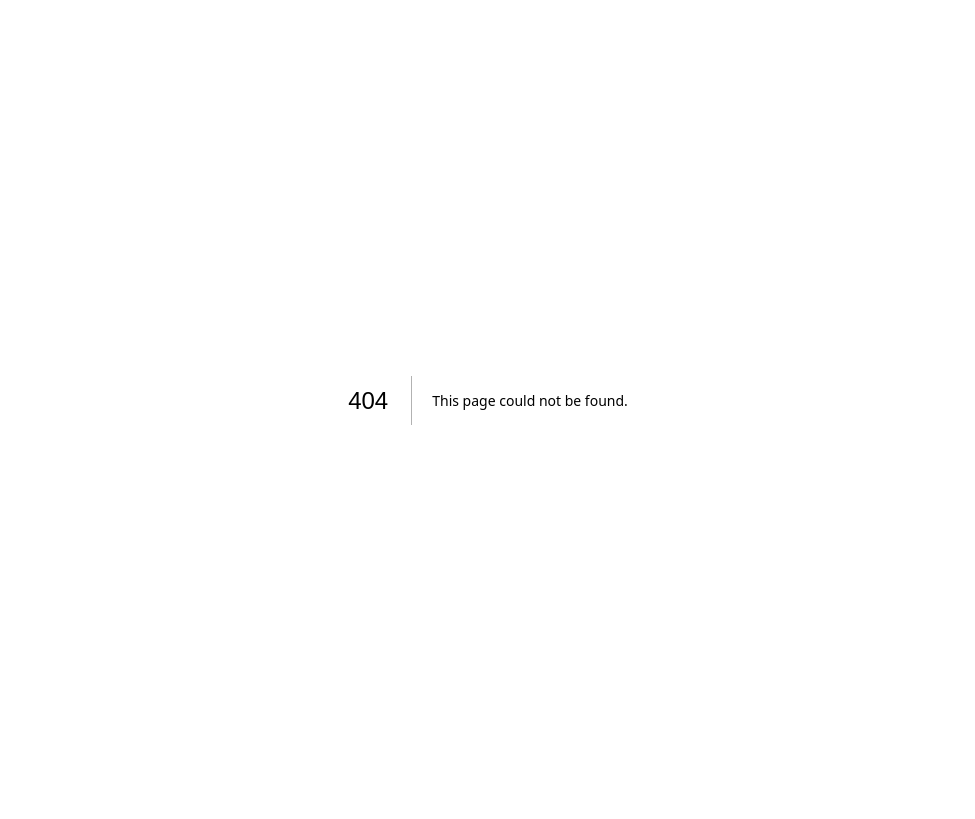
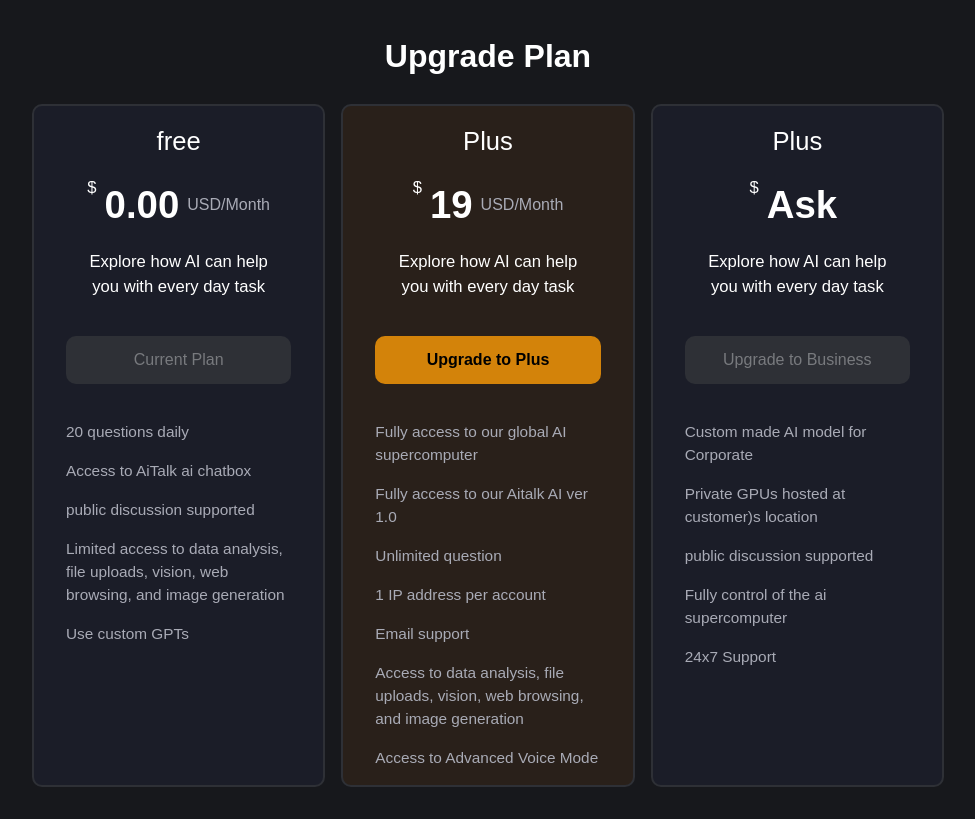
Before and after one commit to Anuran12/aitalk, a Next.js app: page /upgrade in a window 1280 px wide. Before the commit this address had no page. Shown: the whole page, without its empty margins (152-1127 px from the left). Built offline with nearby package versions, Linux system fonts and the light colour scheme.

Commit message:
pricing page

```diff
--- /dev/null
+++ b/app/upgrade/page.tsx
@@ -0,0 +1,88 @@
+import React from "react";
+
+export default function UpgradePage() {
+  return (
+    <div className="flex flex-col items-center justify-center gap-6 min-h-screen p-8">
+      <h1 className="font-bold text-[2.5vw]">Upgrade Plan</h1>
+      <div className="grid grid-cols-3 w-[75%] gap-4">
+        <div className="bg-[#313D6A]/15 border-2 border-[#2E3036] w-full flex flex-col gap-4 items-center px-5 md:px-8 py-4 rounded-[10px]">
+          <h1 className="text-[2vw]">free</h1>
+          <div className="flex gap-2">
+            <span className="text-[1.3vw]">&#36;</span>
+            <div className="flex items-center gap-2">
+              <h1 className="text-[3vw] font-bold">0.00</h1>
+              <span className="text-[#A9ABB6]">USD/Month</span>
+            </div>
+          </div>
+          <p className="text-[1.3vw] text-center w-[90%]">
+            Explore how AI can help you with every day task
+          </p>
+          <button className="w-full bg-[#2E3036] py-3 rounded-[10px] text-[#787A7E] my-5">
+            Current Plan
+          </button>
+          <ul className="text-[#A9ABB6] text-[1.2vw] flex flex-col gap-4">
+            <li>20 questions daily</li>
+            <li>Access to AiTalk ai chatbox</li>
+            <li>public discussion supported</li>
+            <li>
+              Limited access to data analysis, file uploads, vision, web
+              browsing, and image generation
+            </li>
+            <li>Use custom GPTs</li>
+          </ul>
+        </div>
+        <div className="bg-[#754015]/20 border-2 border-[#2E3036] w-full flex flex-col gap-4 justify-center items-center px-5 md:px-8 py-4 rounded-[10px]">
+          <h1 className="text-[2vw]">Plus</h1>
+          <div className="flex gap-2">
+            <span className="text-[1.3vw]">&#36;</span>
+            <div className="flex items-center gap-2">
+              <h1 className="text-[3vw] font-bold">19</h1>
+              <span className="text-[#A9ABB6]">USD/Month</span>
+            </div>
+          </div>
+          <p className="text-[1.3vw] text-center w-[90%]">
+            Explore how AI can help you with every day task
+          </p>
+          <button className="w-full bg-[#D3830A] py-3 rounded-[10px] text-[#000000] font-semibold my-5">
+            Upgrade to Plus
+          </button>
+          <ul className="text-[#A9ABB6] text-[1.2vw] flex flex-col gap-4">
+            <li>Fully access to our global AI supercomputer</li>
+            <li>Fully access to our Aitalk AI ver 1.0</li>
+            <li>Unlimited question</li>
+            <li>1 IP address per account</li>
+            <li>Email support</li>
+            <li>
+              Access to data analysis, file uploads, vision, web browsing, and
+              image generation
+            </li>
+            <li>Access to Advanced Voice Mode</li>
+          </ul>
+        </div>
+        <div className="bg-[#313D6A]/15 border-2 border-[#2E3036] w-full flex flex-col gap-4 items-center px-5 md:px-8 py-4 rounded-[10px]">
+          <h1 className="text-[2vw]">Plus</h1>
+          <div className="flex gap-2">
+            <span className="text-[1.3vw]">&#36;</span>
+            <div className="flex items-center gap-2">
+              <h1 className="text-[3vw] font-bold">Ask</h1>
+              <span className="text-[#A9ABB6]"></span>
+            </div>
+          </div>
+          <p className="text-[1.3vw] text-center w-[90%]">
+            Explore how AI can help you with every day task
+          </p>
+          <button className="w-full bg-[#2E3036] py-3 rounded-[10px] text-[#787A7E] my-5">
+            Upgrade to Business
+          </button>
+          <ul className="text-[#A9ABB6] text-[1.2vw] flex flex-col gap-4">
+            <li>Custom made AI model for Corporate</li>
+            <li>Private GPUs hosted at customer&#41;s location</li>
+            <li>public discussion supported</li>
+            <li>Fully control of the ai supercomputer</li>
+            <li>24x7 Support</li>
+          </ul>
+        </div>
+      </div>
+    </div>
+  );
+}
```
